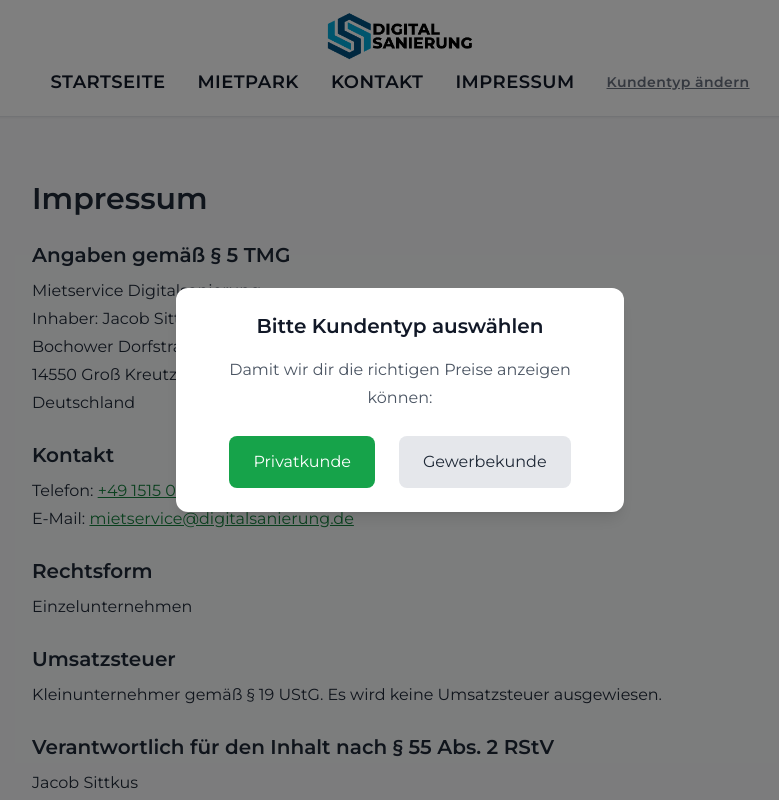
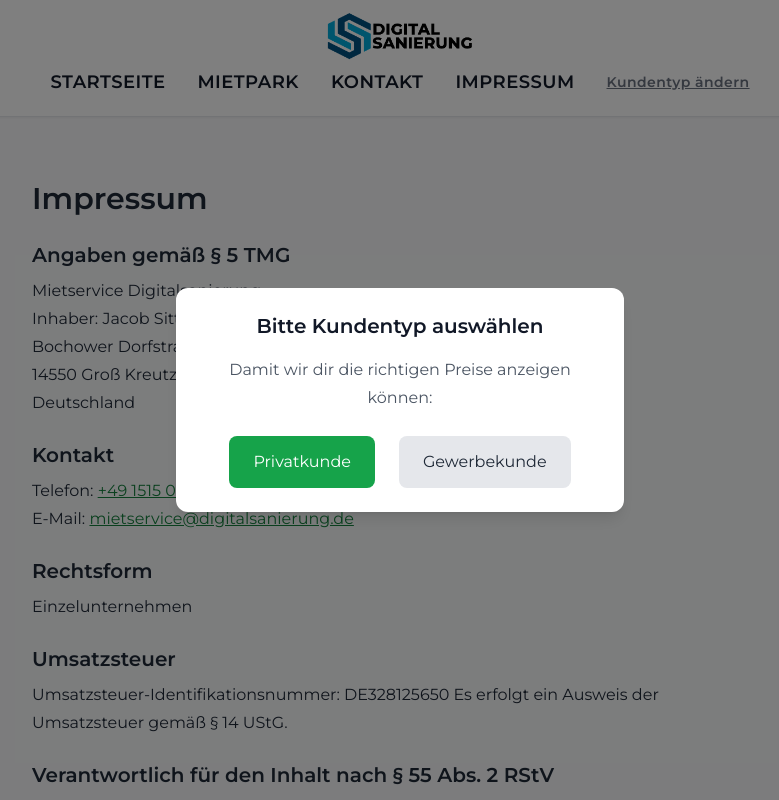
Before and after one commit to 9c8zht8f5t-cpu/Website-Baumaschinenvermietung, a Next.js app: page /impressum in a window 1280 px wide. Shown: the top 800 px of the page, without its empty margins (240-1019 px from the left). Built offline with nearby package versions, Linux system fonts and the light colour scheme.

Commit message:
Impressum: Umsatzsteuer angepasst

```diff
--- a/data/maschinen/VolvoEC18E.json
+++ b/data/maschinen/VolvoEC18E.json
@@ -4,7 +4,7 @@
   "kategorie": "Minibagger",
   "bilder": ["/img/Mietservice-1-2.jpg", "/img/Mietservice-2-2.jpg", "/img/Mietservice-3-2.jpg"],
   "preise": {
-    "tag": 120,
+    "tag": 130,
     "wochenende": 160,
     "woche": 500,
     "transport_km": 1.2,
--- a/data/maschinen/VolvoL20F.json
+++ b/data/maschinen/VolvoL20F.json
@@ -7,7 +7,6 @@
     "tag": 165,
     "wochenende": 250,
     "woche": 750,
-    "transport_km": 1.2,
     "kaution": 850,
     "mwst": 19
   },
--- a/data/maschinen/wacker-neuson-bts-1035-l3.json
+++ b/data/maschinen/wacker-neuson-bts-1035-l3.json
@@ -5,7 +5,7 @@
   "bilder": ["/img/Trennschneider.jpg"],
   "beschreibung": "Wir bieten hier unseren Wacker Neuson BTS 1035 L3 Trennschneider / Motorflex mit einem Scheibendurchmesser von 350 mm zur Miete an.\n\nTechnische Daten:\n- Scheibendurchmesser: 350 mm\n- Max. Schnitttiefe: 12 cm\n- Leistung: 4,2 kW (5,7 PS)\n- Betriebsgewicht: 11,3 kg\n- Zum Nassschneiden geeignet mit Wasseranschluss\n\nIm Mietpreis enthalten:\n- Wacker Neuson BTS 1035 L3\n- Kraftstoff (fertig gemischt)\n- Standard-Einweisung\n- Abnutzung der Diamantscheiben wird gesondert berechnet: 20 €/mm Abnutzung\n\nMietpreise:\n- 1–5 Tage: 30 € pro Tag netto / 35,70 € brutto\n- Wochenendpreis: 45 € netto / 53,55 € brutto (Fr. ab 18:00 Uhr bis So. oder Mo. nach Vereinbarung)\n- Langzeitmiete auf Anfrage (nur Werktage, Mo–Fr)\n\nKaution:\nBei Abholung ist eine Kaution von 150 € in bar zu hinterlegen. Diese wird nach Mietende zurückerstattet.\n\nTelefonnummer: 0151/50713702",
     "preise": {
-        "tag": 30,
+        "tag": 35,
         "wochenende": 45,
         "kaution": 150,
         "mwst": 19
--- a/src/app/impressum/page.tsx
+++ b/src/app/impressum/page.tsx
@@ -32,7 +32,8 @@ export default function Impressum() {
       <section className="space-y-2">
         <h2 className="text-xl font-semibold">Umsatzsteuer</h2>
         <p>
-          Kleinunternehmer gemäß § 19 UStG. Es wird keine Umsatzsteuer ausgewiesen.
+          Umsatzsteuer-Identifikationsnummer: DE328125650
+          Es erfolgt ein Ausweis der Umsatzsteuer gemäß § 14 UStG.
         </p>
       </section>
 
```
